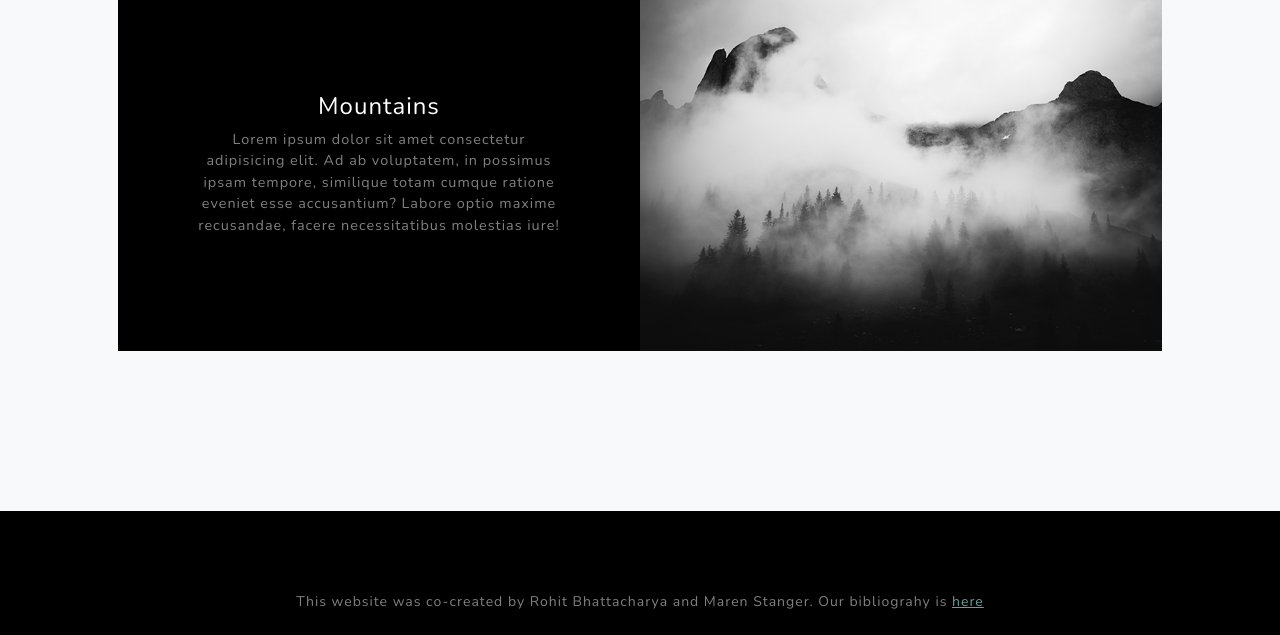
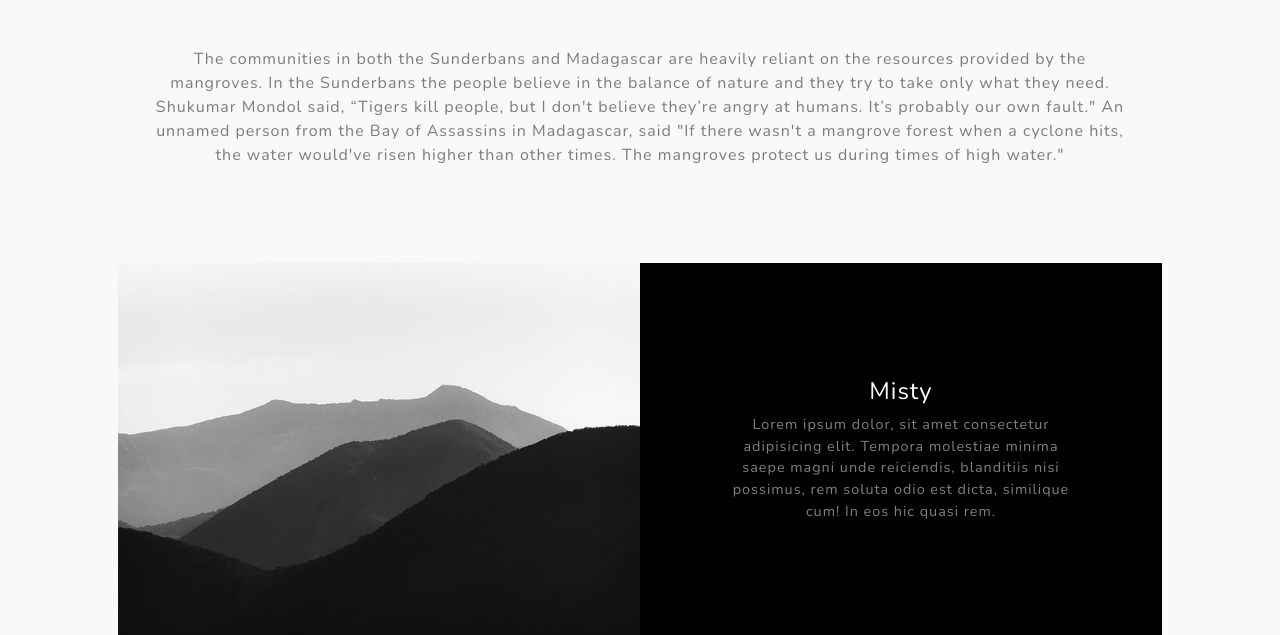
Before and after one commit to FishyShticks777/All-About-Mangroves, a Flask app: page / in a window 1280 px wide. Shown: the part 3468-4103 px from the top of the page. Run offline with Flask 3, Linux system fonts and the light colour scheme; some libraries are stand-ins or nearby versions.

Commit message:
added challenges layout

```diff
--- a/templates/index.html
+++ b/templates/index.html
@@ -77,6 +77,20 @@
 
                 <br>
                 <br>
+
+                <div class="row gx-0 mb-4 mb-lg-5 align-items-center justify-content-center">
+                    <div class="align-items-center col-xl-12 mb-5"><h2 class="text-center">Challenges</h2></div>
+                    <div class="col-xl-12 col-lg-12 mb-5"><img class="img-fluid mb-3 mb-lg-0" src="./static/assets/img/challenges.jpg" alt="..." style="border-radius: 30px;"/></div>
+                    <div class="col-xl-12 col-lg-12">
+                        <div class="featured-text text-center text-lg-left">
+                            <p class="text-black-50 mb-0">The communities in both the Sunderbans and Madagascar are heavily reliant on the resources provided by the mangroves. In the Sunderbans the people believe in the balance of nature and they try to take only what they need. Shukumar Mondol said, “Tigers kill people, but I don't believe they’re angry at humans. It’s probably our own fault." An unnamed person from the Bay of Assassins in Madagascar, said "If there wasn't a mangrove forest when a cyclone hits, the water would've risen higher than other times. The mangroves protect us during times of high water."</p>
+                        </div>
+                    </div>
+                </div>
+
+                <br>
+                <br>
+
                 <!-- Project One Row-->
                 <div class="row gx-0 mb-5 mb-lg-0 justify-content-center">
                     <div class="col-lg-6"><img class="img-fluid" src="./static/assets/img/demo-image-01.jpg" alt="..." /></div>
```
Also changed, not shown: static/assets/img/challenges - Copy.jpg (added), 1 other file.
